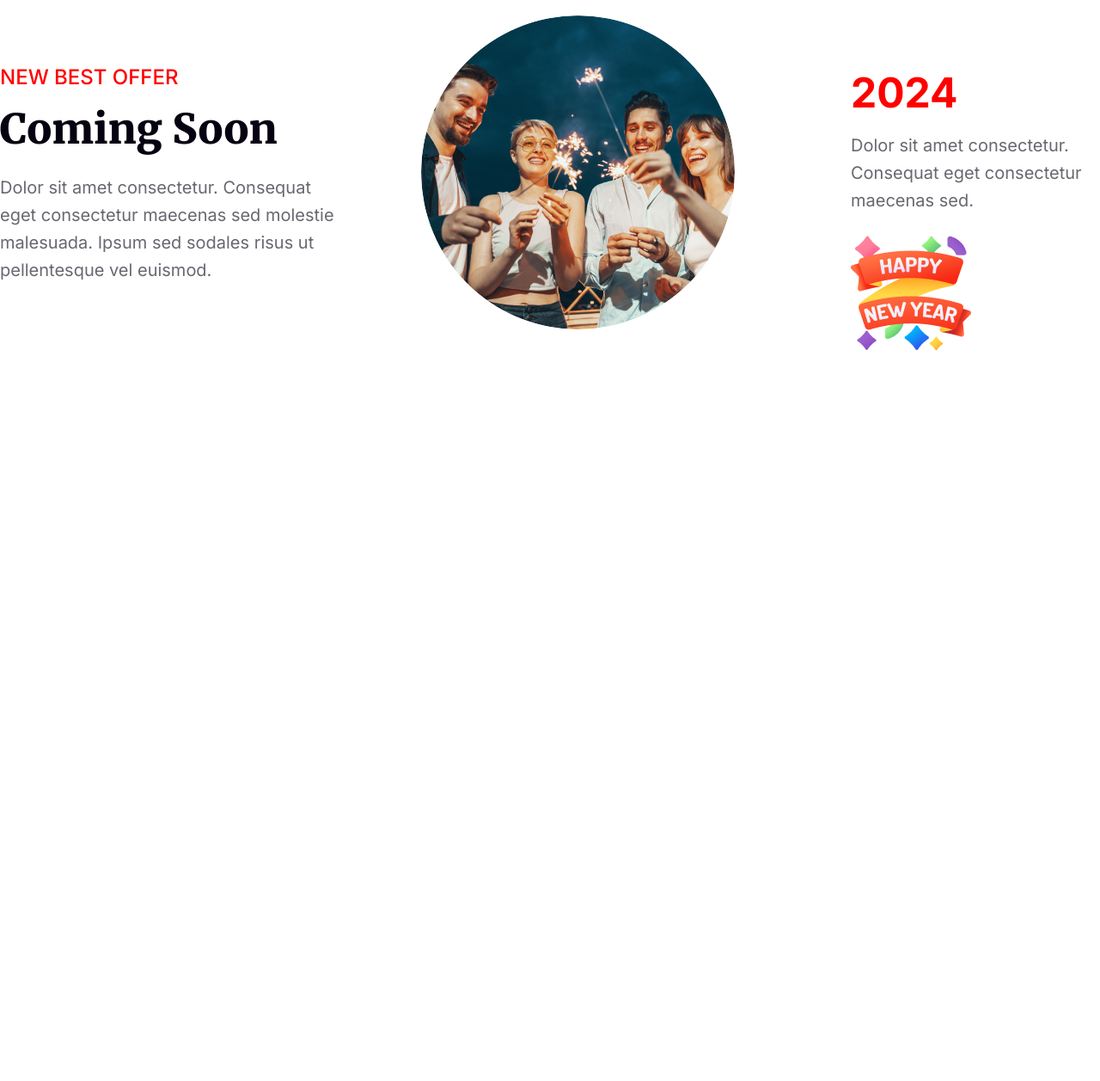
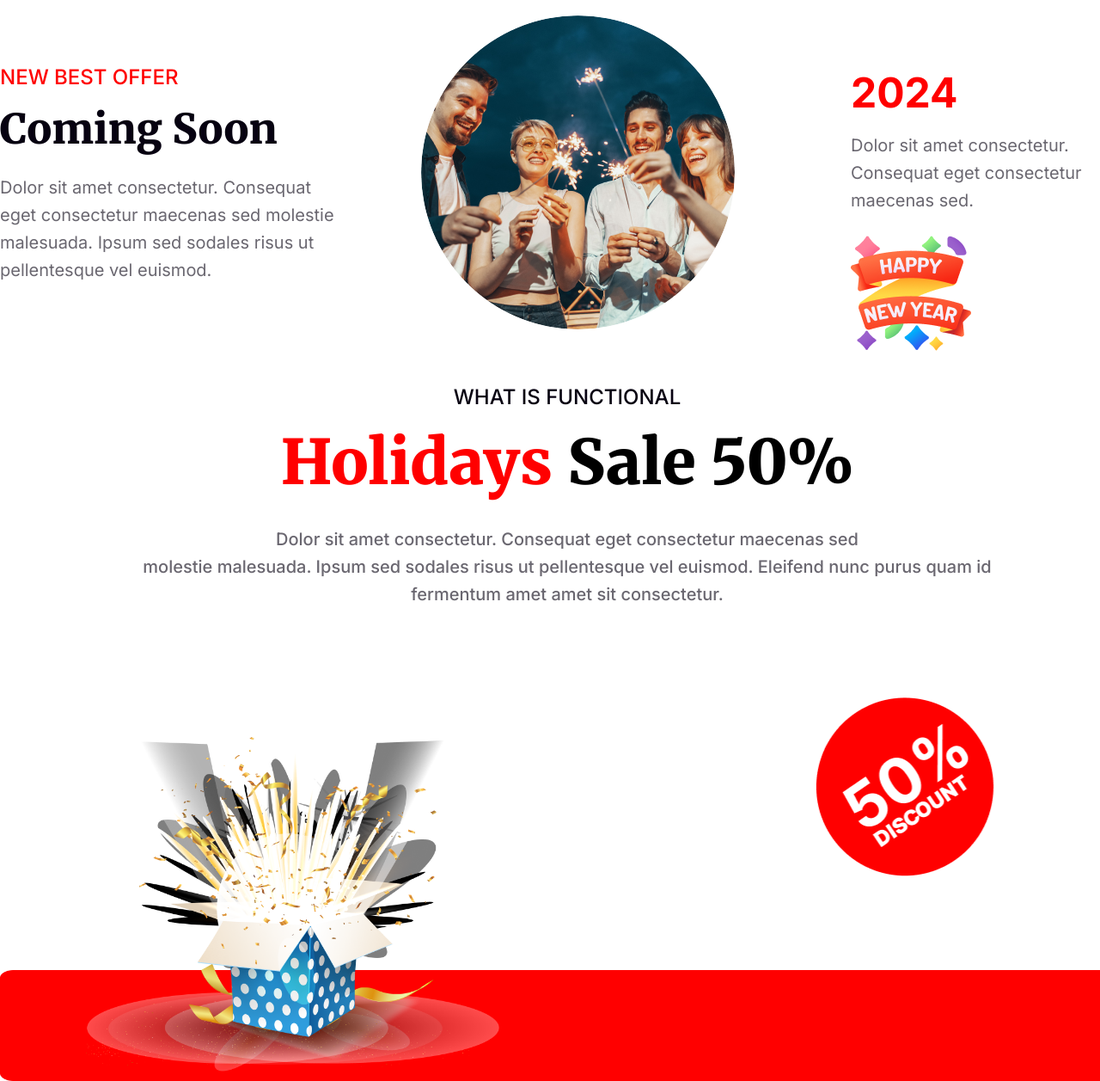
Before and after one commit to Sakib-01/new-year-project-from-figma, a plain HTML site: page index.html in a window 1280 px wide. Shown: the part 3198-4455 px from the top of the page at 86% size. Before the commit the page ends 3700 px from the top, so only its background shows below. Drawn offline with Linux system fonts and the light colour scheme.

Commit message:
holiday sale section done

```diff
--- a/index.html
+++ b/index.html
@@ -62,6 +62,23 @@
             </div>
         </section>
 
+        <section class="holiday-sale">
+            <div class="holiday-sale-content">
+                <h6>WHAT IS FUNCTIONAL</h6>
+                <h1><span style="color: rgb(255, 0, 0);">Holidays</span>  Sale 50%</h1>
+                <p>Dolor sit amet consectetur. Consequat eget consectetur maecenas sed <br>
+                    molestie malesuada. Ipsum sed sodales risus ut pellentesque vel euismod. Eleifend nunc purus quam id <br>
+                     fermentum amet amet sit consectetur.</p>
+                <div class="holiday-sale-image">
+                    <div class="image-container">
+                        <img src="images/Group75.png" alt="Box Image" class="img1">
+                        <img src="images/Group44.png" alt="50% Offer" class="img2">
+                        <img src="images/Rectangle2.png" alt="Red Rectangle" class="img3">
+                    </div>
+                </div>
+            </div>
+        </section>
+
     </main>
     <footer>
 
--- a/styles/style.css
+++ b/styles/style.css
@@ -211,6 +211,7 @@
     display: flex;
     justify-content: center;
     align-items: center;
+    margin-bottom: 50px;
 }
 
 .offer-content{
@@ -302,3 +303,92 @@
 
     height: 140px;
 }
+
+/*----holiday sell -----*/
+
+.holiday-sale{
+    /* border: 2px solid red; */
+    width: 1320px;
+    height: 600px;
+    margin: 0px auto;
+    display: flex;
+    justify-content: center;
+    align-items: center;
+}
+.holiday-sale-content{
+    /* border: 2px solid green;  */
+    display: flex;
+    flex-direction: column;
+    justify-content: center;
+    align-items: center;
+    margin-top: 120px;
+    margin-bottom: 120px;
+
+}
+.holiday-sale-content h6{
+    color: rgb(7, 2, 17);
+    font-family: Inter;
+    font-size: 24px;
+    font-weight: 500;
+    line-height: 29px;
+    letter-spacing: 0%;
+    text-align: left;
+    margin-bottom: 16px;
+}
+.holiday-sale-content h1{
+    font-family: Merriweather;
+    font-size: 72px;
+    font-weight: 900;
+    line-height: 91px;
+    letter-spacing: 0%;
+    text-align: center;
+    margin-bottom: 28px;
+}
+.holiday-sale-content p{
+    width: 1068px;
+    height: 96px;
+    color: rgba(7, 2, 17, 0.6);
+    font-family: Inter;
+    font-size: 20px;
+    font-weight: 500;
+    line-height: 32px;
+    letter-spacing: 0%;
+    text-align: center;
+}
+
+.image-container {
+    position: relative;
+    width: 1320px;
+    height: 550px;
+    display: flex;
+    align-items: center;
+}
+
+.img1 {
+    /* border: 2px solid red; */
+    position: absolute;
+    bottom: 0;
+    width: auto;
+    height: 400px; /* Adjust the height as needed */
+    z-index: 1;
+    padding-left: 100px;
+}
+
+.img2 {
+    /* border: 2px solid red; */
+    width: 305.69px;
+    height: 305.69px;
+    position: absolute;
+    top: 10%;
+    z-index: 2;
+    margin-left: 900px;
+}
+
+.img3 {
+    position: absolute;
+    bottom: 0;
+    left: 0;
+    width: 100%;
+    height: 129px;
+    z-index: 0;
+}
```
